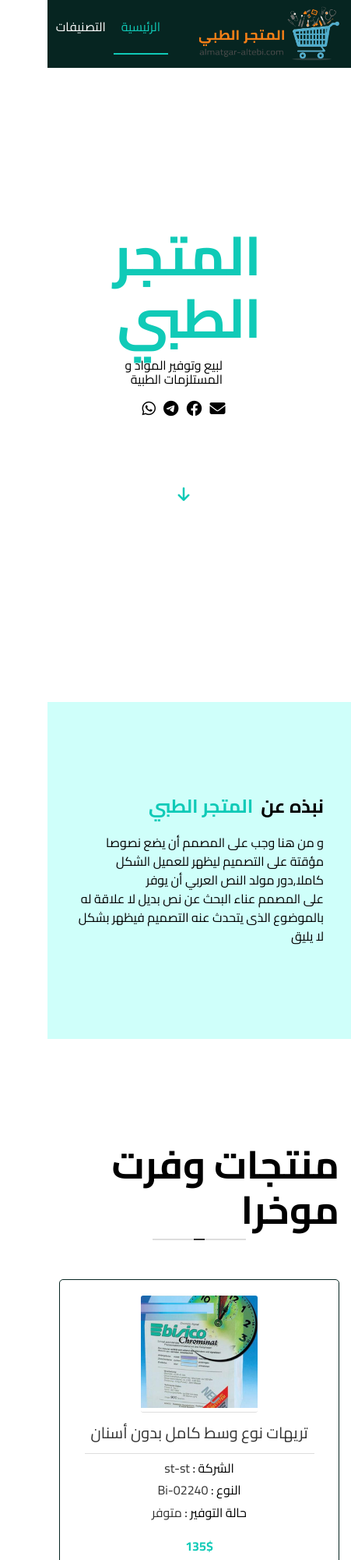
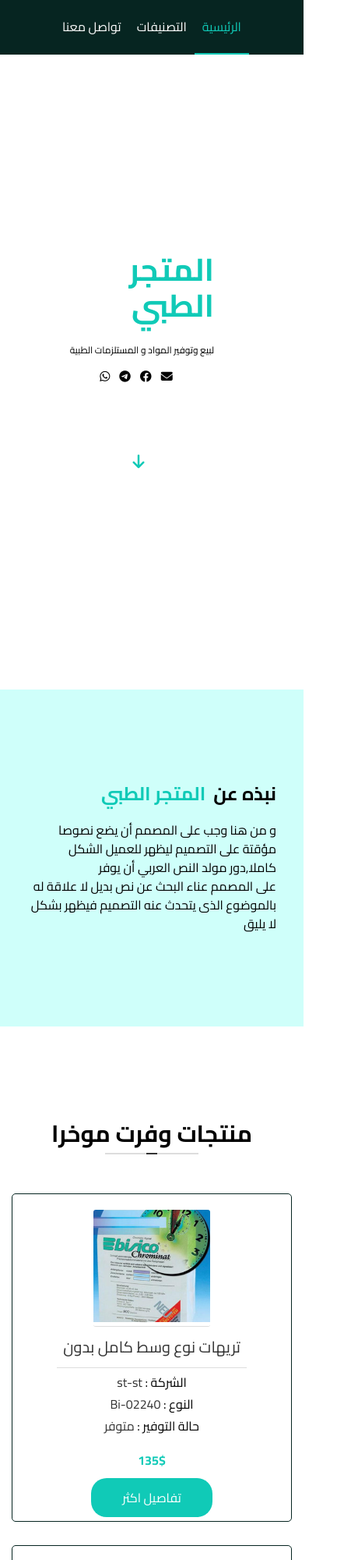
Before and after one commit to hamzah775/Html-and-Css-store, a plain HTML site: page index.html in a window 390 px wide. Shown: the top 2000 px of the page at 78% size, 451 px wide, since content can reach past the window. Drawn offline with Linux system fonts and the light colour scheme.

Commit message:
responsive

```diff
--- a/index.html
+++ b/index.html
@@ -67,7 +67,7 @@
                     <div class="image">
                         <img src="./assets/images/product-01.jpg" alt="">
                     </div>
-                    <span class="topic"> تريهات نوع وسط كامل بدون أسنان</span>
+                    <span class="topic">تريهات نوع وسط كامل بدون</span>
                     <ul>
                         <li>الشركة : <span> st-st</span></li>
                         <li>  النوع :<span> Bi-02240</span></li>
@@ -101,7 +101,7 @@
                     </div>
                     <span class="topic">باوريوينت</span>
                     <ul>
-                        <li> الشركة :<span> Meta Biomed - Korea</span></li>
+                        <li> الشركة :<span> Meta Biomed</span></li>
                         <li>  النوع :<span> FD-MT137</span></li>
                         <li> حالة التوفير :<span> متوفر</span> </li>
 
@@ -140,7 +140,7 @@
                     <div class="image">
                         <img src="./assets/images/product-01.jpg" alt="">
                     </div>
-                    <span class="topic"> تريهات نوع وسط كامل بدون أسنان</span>
+                    <span class="topic"> تريهات نوع وسط كامل بدون</span>
                     <ul>
                         <li>الشركة : <span> st-st</span></li>
                         <li>  النوع :<span> Bi-02240</span></li>
@@ -174,7 +174,7 @@
                     </div>
                     <span class="topic">باوريوينت</span>
                     <ul>
-                        <li> الشركة :<span> Meta Biomed - Korea</span></li>
+                        <li> الشركة :<span> Meta Biomed</span></li>
                         <li>  النوع :<span> FD-MT137</span></li>
                         <li> حالة التوفير :<span> متوفر</span> </li>
 
--- a/sass/components/_conacted.scss
+++ b/sass/components/_conacted.scss
@@ -21,22 +21,17 @@
     font-weight: bold;
   }
   @media (max-width: 767px) {
-    .conacted .content {
-      flex-direction: column;
+    .conacted .content  {
+        flex-direction:column-reverse;
+    }
+    .conacted .content form {
+      margin: 0  60px 60px 0;
     }
   }
   .conacted .content form {
-    // display: flex;
-    // justify-content: center
-    // flex-direction: ;
-    flex-basis: 60%;
+    flex-basis: 70%;
+  }
 
-  }
-//   .conacted .conacted form .placeholder {
-//     // display: flex;
-//     // justify-content: center;
-//     color: red;
-//   }
   .conacted .content form .main-input {
     padding: 10px;
     display: block;
--- a/sass/components/_global.scss
+++ b/sass/components/_global.scss
@@ -11,6 +11,7 @@
 body {
   font-family: "Cairo", sans-serif;
     direction: rtl;
+    overflow-x: hidden;
   }
 
 
--- a/sass/components/_header.scss
+++ b/sass/components/_header.scss
@@ -5,7 +5,7 @@
 
 }
 nav {
-    flex: 1;
+    // flex: 1;
     display: flex;
     align-items: center;
 }
@@ -17,9 +17,14 @@ nav img {
     object-fit: cover;
 }
 @media (max-width : 767px) {
+    .header {
+        display: flex;
+        justify-content: space-between;
+    }
     .header nav img {
-        margin-left: 40px;
+        display: none;
     }
+
 }
 nav ul {
     display: flex;
--- a/sass/components/_landing.scss
+++ b/sass/components/_landing.scss
@@ -10,21 +10,7 @@
   padding: 60px;
 }
 
-@media (max-width:767px) {
-    .landing {
-        display: flex;
-        justify-content: center;
-        align-items: center;
-    }
-    .landing .text-landing h1 {
-        display: flex;
-        justify-content: center;
-        font-size: 30px;
-    }
-    .landing .text-landing p {
-        line-height: 2;
-    }
-}
+
 .landing .context {
     display: flex;
     justify-content: center;
@@ -32,15 +18,16 @@
     flex-direction: column;
     padding-right: 40px;
 }
+
 .landing h1 {
     color: #10CAB7;
     font-size: 70px;
     font-weight: bold;
-    margin: 0;
+    // margin: 0;
 }
 .landing p {
-    margin-top: 10px;
-    margin-right: 50px;
+
+    margin: 10px 40px;
     letter-spacing: 1.5;
 }
 .landing .icons {
@@ -51,9 +38,9 @@
 
 }
 .landing .context i {
-    // background-color: red;
     font-size: 20px;
-    padding: 5px;
+    margin-left: 6px;
+    padding: 6px;
 }
 .landing .context .go {
     display: flex;
@@ -61,3 +48,22 @@
     margin-top: 80px;
     color:#10CAB7 ;
 }
+
+@media (max-width:767px) {
+    .landing {
+        display: flex;
+        justify-content: center;
+        align-items: center;
+    }
+    .landing  h1 {
+        font-size: 40px;
+    }
+    .landing  p {
+        font-size: 12px;
+        margin: auto;
+    }
+    .landing .icons i {
+        margin: auto;
+        font-size: 15px;
+    }
+}
--- a/sass/components/_product.scss
+++ b/sass/components/_product.scss
@@ -12,7 +12,7 @@
     justify-content: center;
 
     position: relative;
-    font-size: 50px;
+    font-size: 30px;
 }
 .product .product-n::before {
     content: "";
@@ -39,10 +39,10 @@
     display: grid;
     grid-template-columns: repeat(auto-fill, minmax(210px, 1fr));
     gap: 30px;
+
     margin-top: 60px;
 }
 .product .boxs .box {
-    // background-color: #483e3e;
   text-align: center;
   border-radius: 5px;
   padding: 20px 2px;
@@ -90,6 +90,7 @@
     text-decoration: none;
     background-color: #10CAB7;
     color: white;
+    margin-top: auto;
     padding: 10px 40px;
     border-radius: 20px;
 }
```
Also changed, not shown: style.css, 1 other file.
